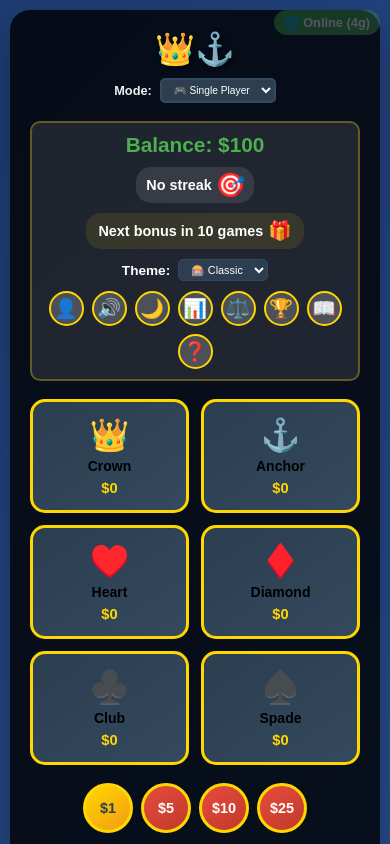
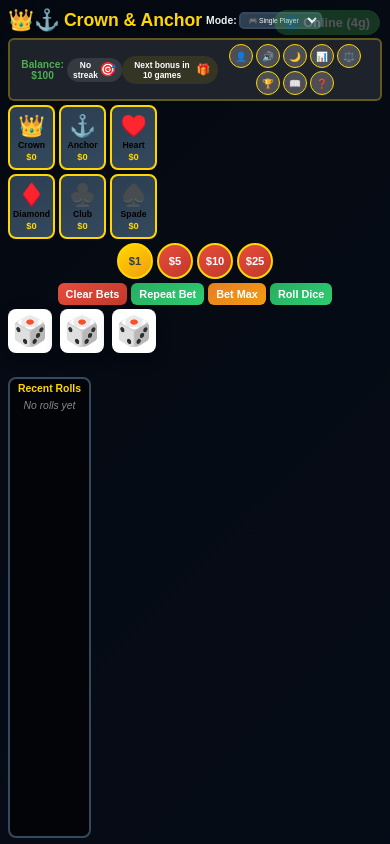
Before and after one commit to codesleeps/crown-anchor, a website: page index.html in a window 390 px wide. Shown: the top 844 px of the page. Drawn offline with Linux system fonts and the light colour scheme.

Commit message:
Mobile-first no-scroll layout: everything fits on one phone screen
- Lock viewport: 100dvh, overflow:hidden, position:fixed
- Flex column layout with tight 4px gaps
- 3×2 betting board (via repeat(3, 1fr))
- 36px chips, 44px dice, 24px control buttons
- Compact balance bar on single line (theme selector hidden)
- History fills remaining space, scrollable if needed
- Secondary sections (multiplayer/tournament) remain overlay modals
- Desktop two-column grid preserved via @media >900px

```diff
--- a/style.css
+++ b/style.css
@@ -2441,20 +2441,231 @@ body.dark-mode .advanced-notification.error {
 .dice { width: 62px; height: 62px; font-size: 2.8em; }
 .history-list { max-height: 150px; }
 
-/* Single-column fallback on narrow screens */
+/* ============================================================
+   MOBILE-FIRST: Single screen, ZERO vertical scroll
+   iPhone ~375×667 usable viewport target
+   ============================================================ */
 @media (max-width: 900px) {
+    /* Lock viewport: no scroll */
+    html, body {
+        height: 100dvh;
+        height: 100vh;
+        overflow: hidden;
+        position: fixed;
+        width: 100%;
+        top: 0;
+        left: 0;
+        margin: 0;
+        padding: 0;
+    }
+
+    body {
+        display: block;
+        padding: 0;
+        align-items: stretch;
+        min-height: auto;
+    }
+
     .game-container {
-        grid-template-columns: 1fr;
-        grid-template-areas:
-            "header"
-            "balance"
-            "board"
-            "controls"
-            "dice"
-            "result"
-            "history";
-    }
-    .betting-controls { flex-direction: row; align-items: center; justify-content: center; }
+        display: flex;
+        flex-direction: column;
+        height: 100dvh;
+        height: 100vh;
+        max-width: 100%;
+        width: 100%;
+        padding: 6px 8px;
+        border-radius: 0;
+        gap: 4px;
+        overflow: hidden;
+        margin: 0;
+        background: rgba(0, 0, 0, 0.85);
+    }
+
+    /* ---- HEADER: ultra-compact ---- */
+    .header-section {
+        flex: 0 0 auto;
+        display: flex;
+        flex-direction: row;
+        justify-content: space-between;
+        align-items: center;
+        margin-bottom: 0;
+        gap: 4px;
+        padding: 2px 0;
+    }
+
+    .game-logo { gap: 4px; }
+    .logo-icon { font-size: 1.3em; }
+    .logo-text { font-size: 1.1em; display: inline; }
+    .game-mode-selector { font-size: 0.65em; gap: 2px; }
+    .game-mode-selector select { font-size: 0.65em; padding: 2px 4px; }
+
+    /* ---- BALANCE BAR: single line ---- */
+    .balance {
+        flex: 0 0 auto;
+        display: flex;
+        flex-direction: row;
+        justify-content: space-between;
+        align-items: center;
+        flex-wrap: nowrap;
+        gap: 0;
+        font-size: 0.75em;
+        margin-bottom: 0;
+        padding: 4px 8px;
+        border-radius: 6px;
+    }
+    .balance > span:first-child { font-size: 0.85em; }
+    .streak-display { font-size: 0.7em; padding: 2px 6px; gap: 2px; }
+    .bonus-display { font-size: 0.7em; padding: 2px 6px; gap: 2px; }
+    .theme-selector { display: none; }
+    .control-buttons { gap: 3px; }
+    .control-btn {
+        width: 24px;
+        height: 24px;
+        font-size: 0.8em;
+        border-width: 1px;
+    }
+
+    /* ---- BETTING BOARD: 2×3 compact grid ---- */
+    .betting-board {
+        flex: 0 0 auto;
+        display: grid;
+        grid-template-columns: repeat(3, 1fr);
+        gap: 4px;
+        margin-bottom: 0;
+    }
+    .bet-square {
+        padding: 6px 3px;
+        border-radius: 8px;
+        border-width: 2px;
+    }
+    .bet-square .symbol {
+        font-size: 1.6em;
+        margin-bottom: 1px;
+    }
+    .bet-square .symbol-name {
+        font-size: 0.65em;
+        margin-bottom: 2px;
+    }
+    .bet-square .bet-amount {
+        font-size: 0.7em;
+    }
+    /* suppress hover lift on mobile */
+    .bet-square:hover,
+    .bet-square:focus {
+        transform: none;
+        box-shadow: 0 0 5px rgba(255, 215, 0, 0.4);
+    }
+
+    /* ---- CONTROLS: chips + action buttons in one row ---- */
+    .betting-controls {
+        flex: 0 0 auto;
+        display: flex;
+        flex-direction: row;
+        flex-wrap: wrap;
+        justify-content: center;
+        align-items: center;
+        gap: 4px;
+        margin-bottom: 0;
+    }
+    .chip-selector { gap: 4px; }
+    .chip {
+        width: 36px;
+        height: 36px;
+        font-size: 0.7em;
+        border-width: 2px;
+    }
+    .game-controls { gap: 4px; flex-wrap: nowrap; }
+    .game-controls button {
+        padding: 5px 8px;
+        font-size: 0.68em;
+        border-radius: 6px;
+        min-width: auto;
+    }
+    /* hide repeated text, show compact labels */
+    #clear-bets::after, #repeat-bet::after, #bet-max::after, #roll-dice::after { display: none; }
+    .quick-bets { display: none; }
+
+    /* ---- DICE: compact inline ---- */
+    .dice-container {
+        flex: 0 0 auto;
+        display: flex;
+        justify-content: center;
+        gap: 8px;
+        margin-bottom: 0;
+    }
+    .dice {
+        width: 44px;
+        height: 44px;
+        font-size: 1.8em;
+        border-radius: 8px;
+    }
+
+    /* ---- RESULT: inline with dice ---- */
+    .result-message {
+        flex: 0 0 auto;
+        font-size: 0.75em;
+        min-height: 16px;
+        margin-top: 0;
+        padding: 0;
+    }
+
+    /* ---- HISTORY: 2 items max ---- */
+    .history-container {
+        flex: 1 1 auto;
+        min-height: 0;
+        margin-top: 0;
+        padding: 4px 8px;
+        border-radius: 8px;
+        overflow: hidden;
+    }
+    .history-container h4 {
+        font-size: 0.65em;
+        margin-bottom: 2px;
+    }
+    .history-list {
+        max-height: 100%;
+        overflow-y: auto;
+        gap: 2px;
+    }
+    .history-item {
+        padding: 2px 8px;
+        font-size: 0.65em;
+        border-radius: 4px;
+    }
+    .history-dice { font-size: 0.9em; letter-spacing: 3px; }
+    .history-result { font-size: 0.9em; }
+    .history-time { display: none; }
+    .history-placeholder { font-size: 0.65em; padding: 4px; }
+
+    /* ---- Hide inline secondary sections, keep as modals ---- */
     .multiplayer-section,
-    .tournament-section { grid-column: auto; }
-}
+    .tournament-section {
+        display: none !important; /* shown via JS, becomes overlay */
+    }
+
+    /* ---- Compact panel overlays for mobile ---- */
+    .stats-panel, .limits-panel, .profile-panel,
+    .help-panel, .achievements-panel, .instructions-panel {
+        width: 95%;
+        max-width: 95%;
+        max-height: 85vh;
+        padding: 12px;
+        border-radius: 10px;
+        border-width: 2px;
+    }
+    .stats-panel h3, .limits-panel h3, .profile-panel h3,
+    .help-panel h3, .achievements-panel h3, .instructions-panel h3 {
+        font-size: 1.1em;
+    }
+    .close-btn { font-size: 1.5em; width: 24px; height: 24px; }
+
+    /* ---- Disable tooltips on mobile ---- */
+    button[title]:hover::after,
+    button[title]:hover::before,
+    .bet-square[title]:hover::after,
+    .bet-square[title]:hover::before,
+    .dice[title]:hover::after,
+    .dice[title]:hover::before {
+        display: none;
+    }
+}
```
